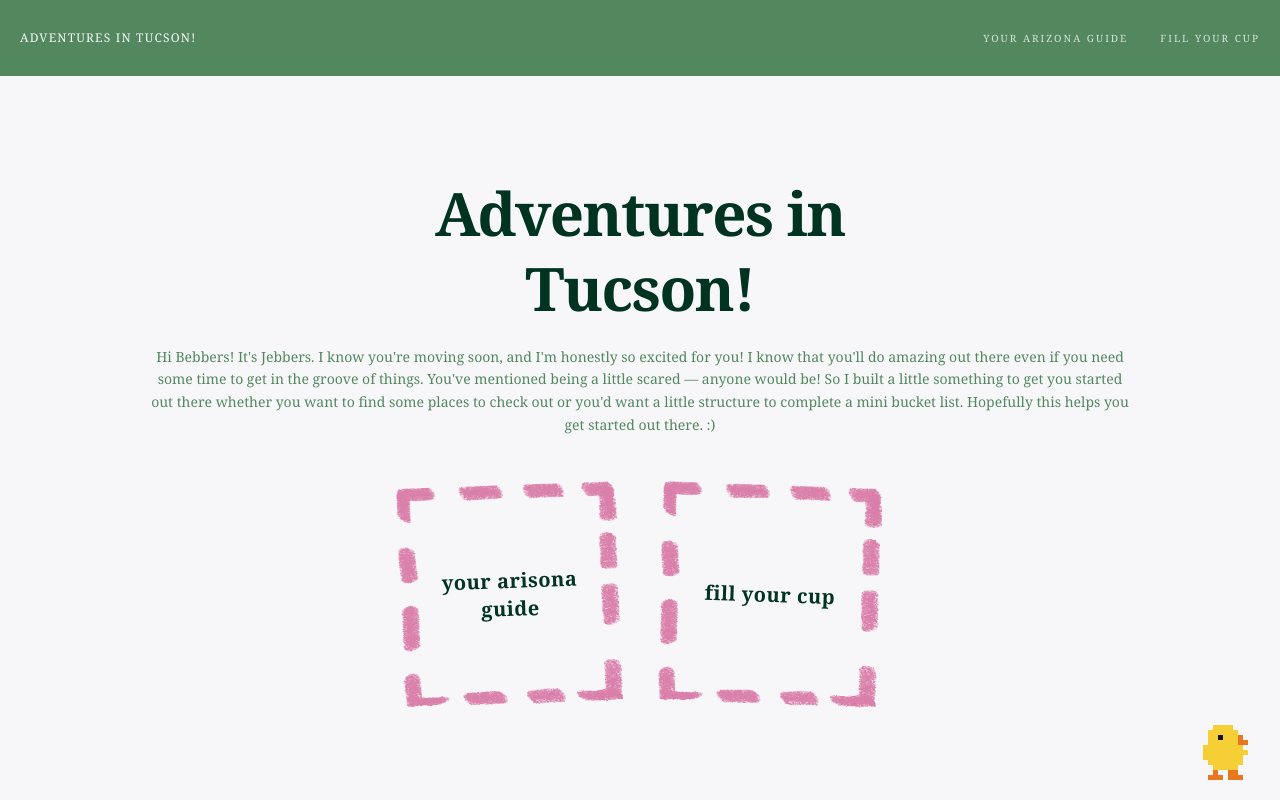
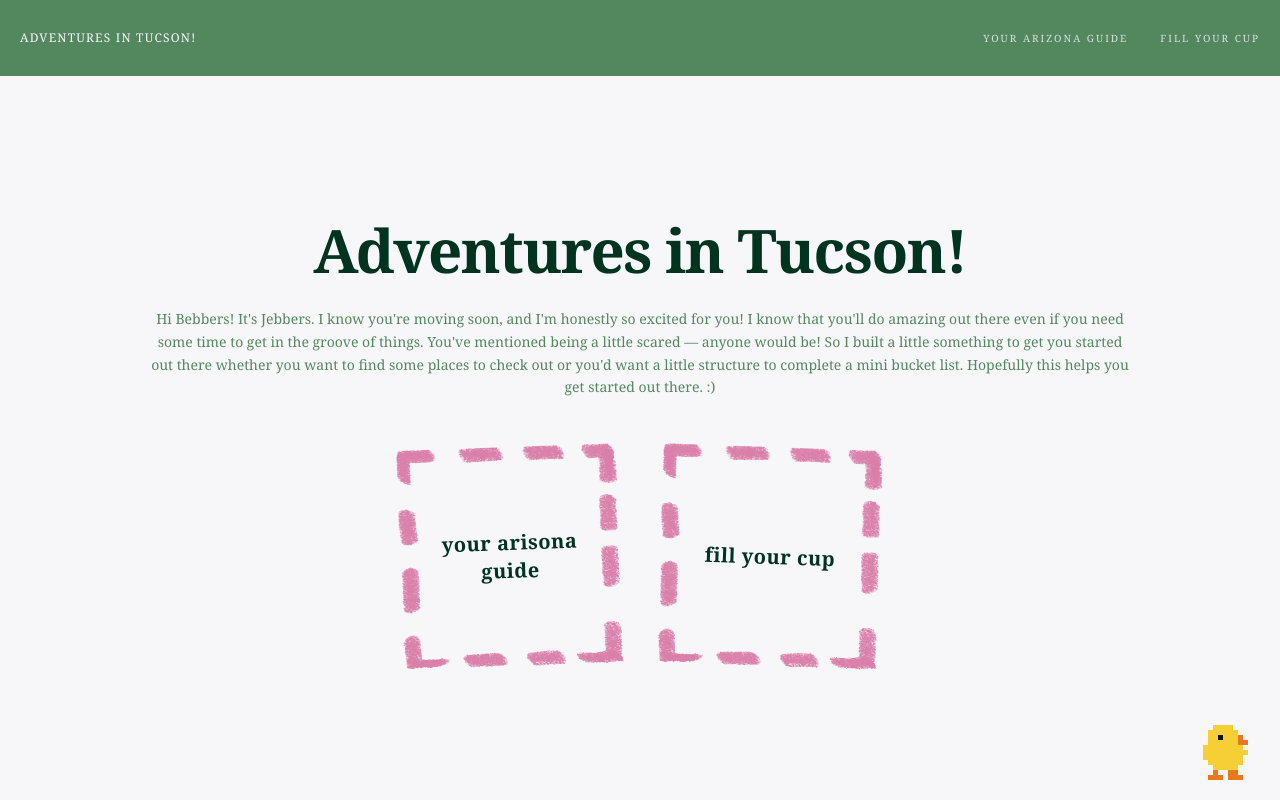
Before and after one commit to jesishen/adventures-in-tucson, a Next.js app: page / in a window 1280 px wide. Built offline with nearby package versions, Linux system fonts and the light colour scheme.

Commit message:
edited header width

```diff
--- a/src/app/page.tsx
+++ b/src/app/page.tsx
@@ -56,7 +56,7 @@ export default function Home() {
   return (
     <main className="min-h-screen flex flex-col items-center justify-center px-6 pt-32 pb-12 text-center">
       <h1
-        className="text-3xl sm:text-4xl md:text-5xl lg:text-6xl font-bold tracking-tight leading-tight mb-5 max-w-xl"
+        className="text-3xl sm:text-4xl md:text-5xl lg:text-6xl font-bold tracking-tight leading-tight mb-5"
         style={{ color: "var(--dark-spruce)" }}
       >
         Adventures in Tucson!
```
